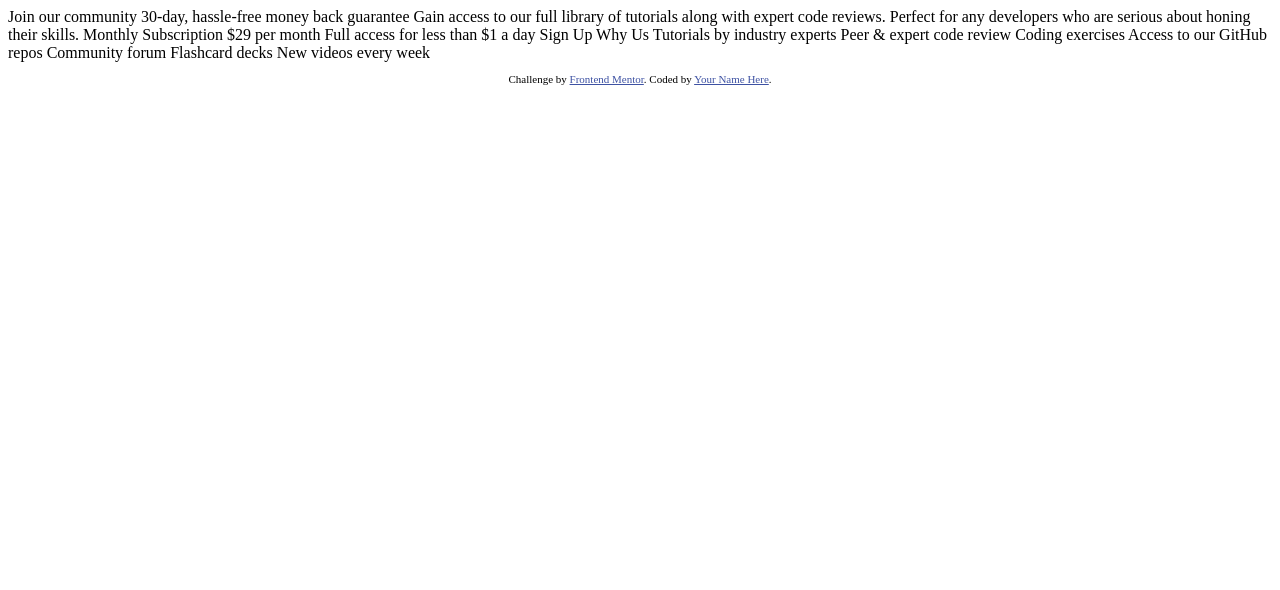
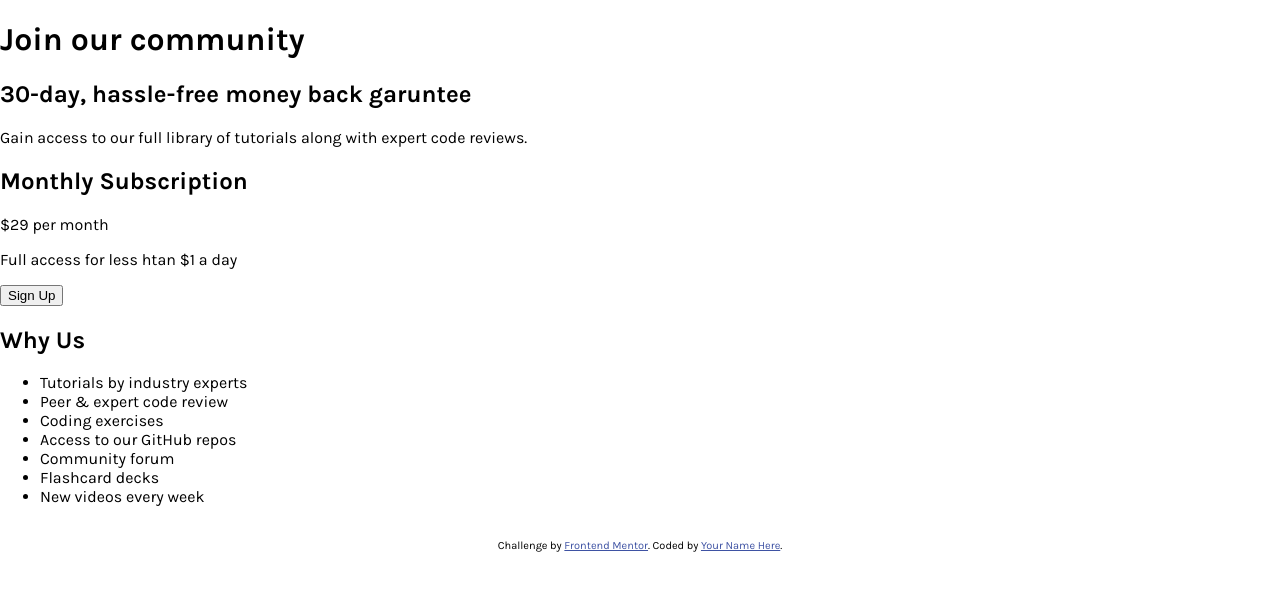
Before and after one commit to vongphakdy/single-price-grid, a plain HTML site: page index.html in a window 1280 px wide. Drawn offline with Linux system fonts and the light colour scheme.

Commit message:
body styling

```diff
--- /dev/null
+++ b/css/main.scss
@@ -0,0 +1,17 @@
+@import url('https://fonts.googleapis.com/css?family=Karla:400,700&display=swap');
+
+$cyan: hsl(179, 62%, 43%);
+$bright-yellow: hsl(71, 73%, 54%);
+$light-gray: hsl(204, 43%, 93%);
+$grayish-blue: hsl(218, 22%, 67%);
+
+*, *:before, *:after {
+  box-sizing: border-box;
+}
+body {
+  margin: 0;
+  padding: 0;
+  font-family: 'Karla', sans-serif;
+  font-size: 16px;
+  vertical-align: baseline;
+}
--- a/index.html
+++ b/index.html
@@ -5,40 +5,42 @@
   <meta name="viewport" content="width=device-width, initial-scale=1.0"> <!-- displays site properly based on user's device -->
 
   <link rel="icon" type="image/png" sizes="32x32" href="./images/favicon-32x32.png">
-
+  <link rel="stylesheet" href="css/main.css">
   <title>Frontend Mentor | Single Price Grid Component</title>
 
   <!-- Feel free to remove these styles or customise in your own stylesheet 👍 -->
   <style>
-    .attribution { font-size: 11px; text-align: center; }
+    .attribution { font-size: 11px; text-align: center; margin-top: 3em;}
     .attribution a { color: hsl(228, 45%, 44%); }
   </style>
 </head>
 <body>
-  Join our community
+  <div class="container">
+    <div class="box1">
+      <h1 class="blue">Join our community</h1>
+      <h2 class="bold">30-day, hassle-free money back garuntee</h2>
+      <p>Gain access to our full library of tutorials along with expert code reviews.</p>
+    </div>
+    <div class="box2">
+      <h2>Monthly Subscription</h2>
+      <p><span>&dollar;29</span> per month</p>
+      <p>Full access for less htan &dollar;1 a day</p>
+      <button>Sign Up</button>
+    </div>
+    <div class="box3">
+      <h2>Why Us</h2>
+      <ul>
+        <li>Tutorials by industry experts</li>
+        <li>Peer &amp; expert code review</li>
+        <li>Coding exercises</li>
+        <li>Access to our GitHub repos</li>
+        <li>Community forum</li>
+        <li>Flashcard decks</li>
+        <li>New videos every week</li>
+      </ul>
+    </div>
+  </div>
 
-  30-day, hassle-free money back guarantee
-
-  Gain access to our full library of tutorials along with expert code reviews.
-  Perfect for any developers who are serious about honing their skills.
-
-  Monthly Subscription
-
-  &dollar;29 per month
-
-  Full access for less than &dollar;1 a day
-
-  Sign Up
-
-  Why Us
-
-  Tutorials by industry experts
-  Peer &amp; expert code review
-  Coding exercises
-  Access to our GitHub repos
-  Community forum
-  Flashcard decks
-  New videos every week
 
   <footer>
     <p class="attribution">
```
Also changed, not shown: css/main.css (added), 1 other file.
